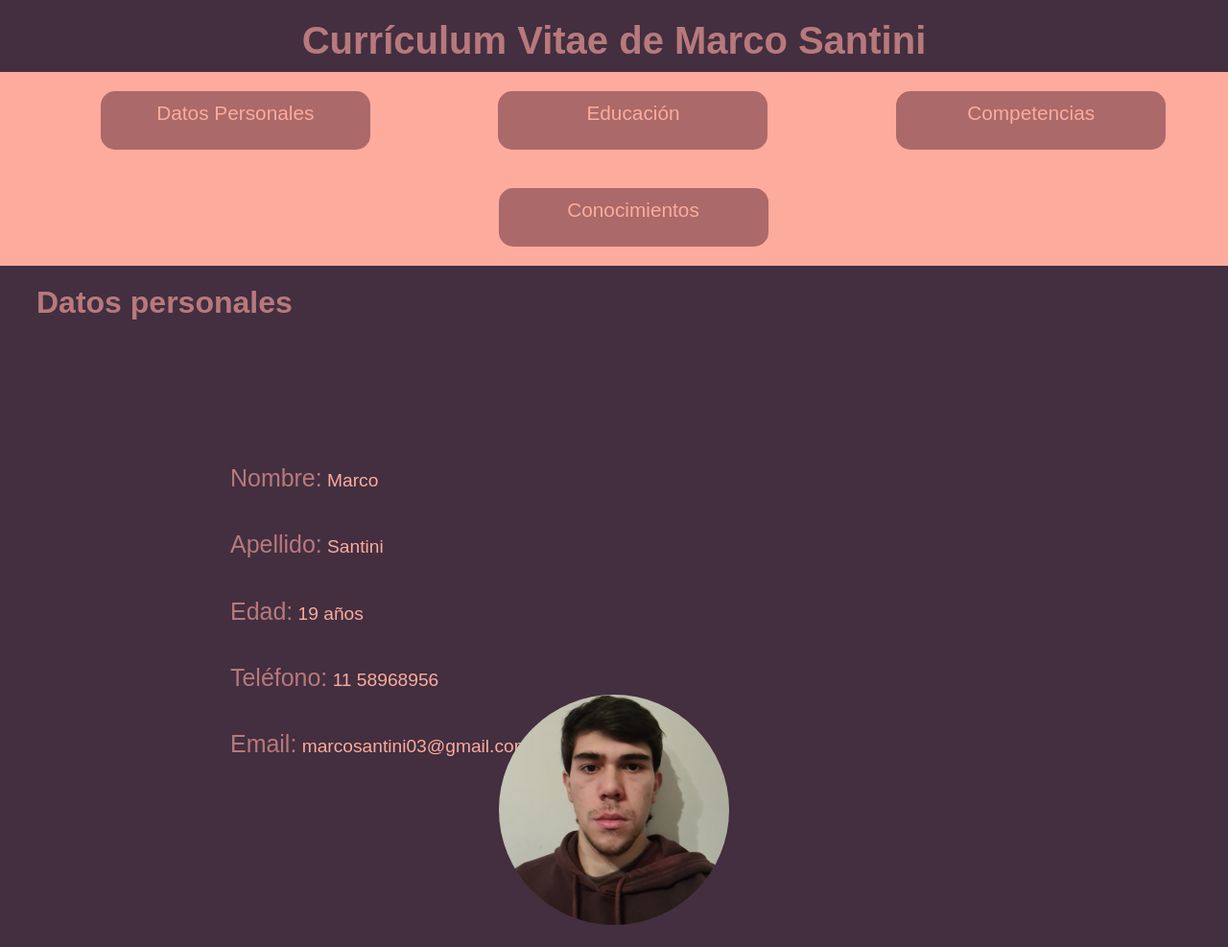
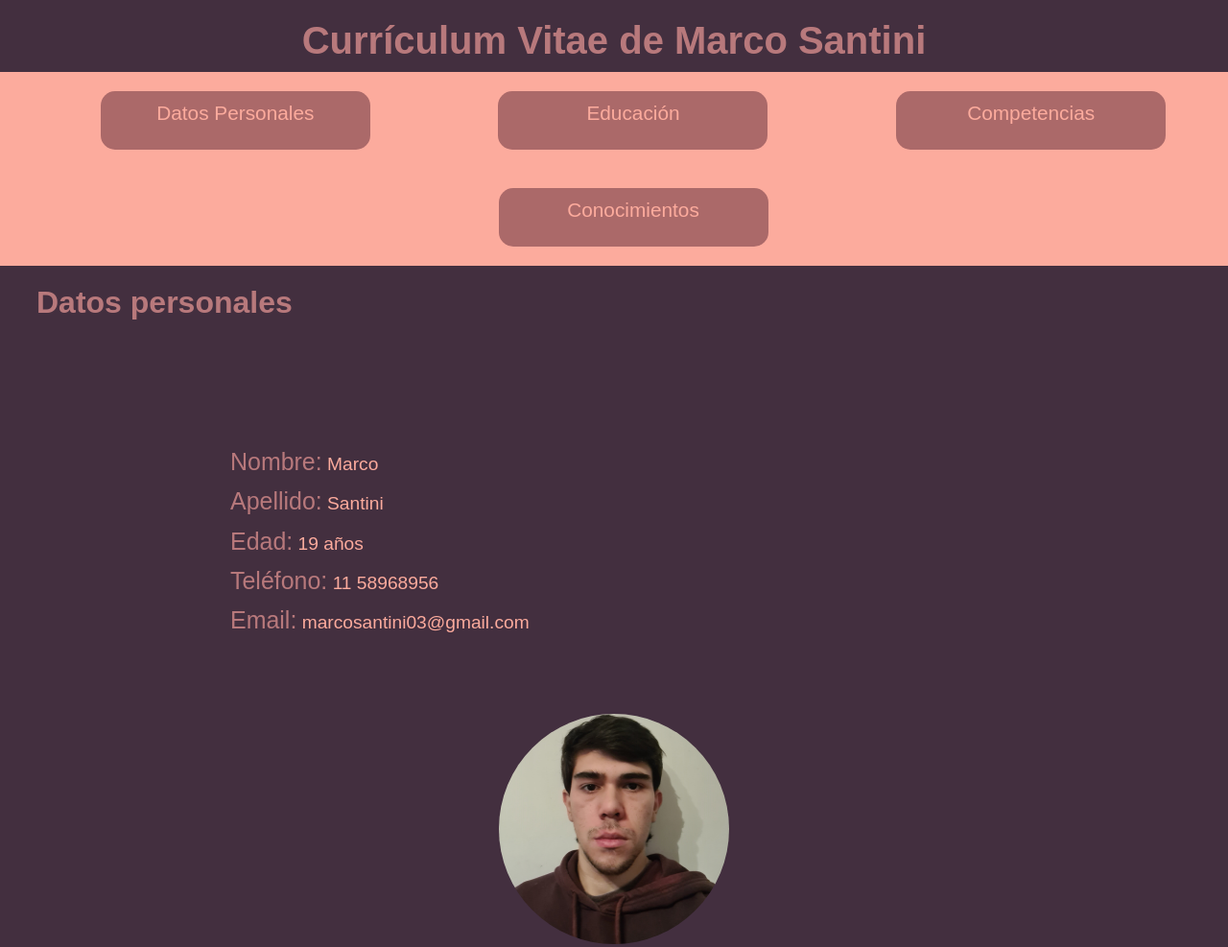
Before and after one commit to Quitos23/Quitos23.github.io, a plain HTML site: page index.html in a window 1280 px wide. Shown: the top 987 px of the page at 96% size. Drawn offline with Linux system fonts and the light colour scheme.

Commit message:
Add files via upload
Commit 10:30

```diff
--- a/estilos/estilos.css
+++ b/estilos/estilos.css
@@ -19,7 +19,7 @@ h2{
     font-family: Arial, Helvetica, sans-serif;
 
     font-size: 1.3em;
-    line-height: 50px;
+    line-height: 17px;
     color:#b8797c;
 }
 nav{
@@ -98,7 +98,7 @@ footer{
     }
 .contenedortexto{
     width:800px;
-    height:160px;
+    height:200px;
     padding:50px;
 
     }
```
